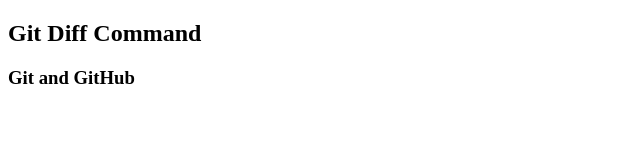
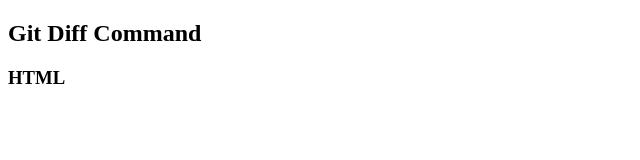
Before and after one commit to naveedkhushi/Skip-Staging-Area, a plain HTML site: page index.html in a window 1280 px wide. Shown: the whole page, without its empty margins (0-640 px from the left). Drawn offline with Linux system fonts and the light colour scheme.

```diff
--- a/index.html
+++ b/index.html
@@ -5,6 +5,6 @@
   </head>
   <body>
     <h2>Git Diff Command</h2>
-    <h3>Git and GitHub </h3h3>
+    <h3>HTML</h3>
   </body>
 </html>
```
